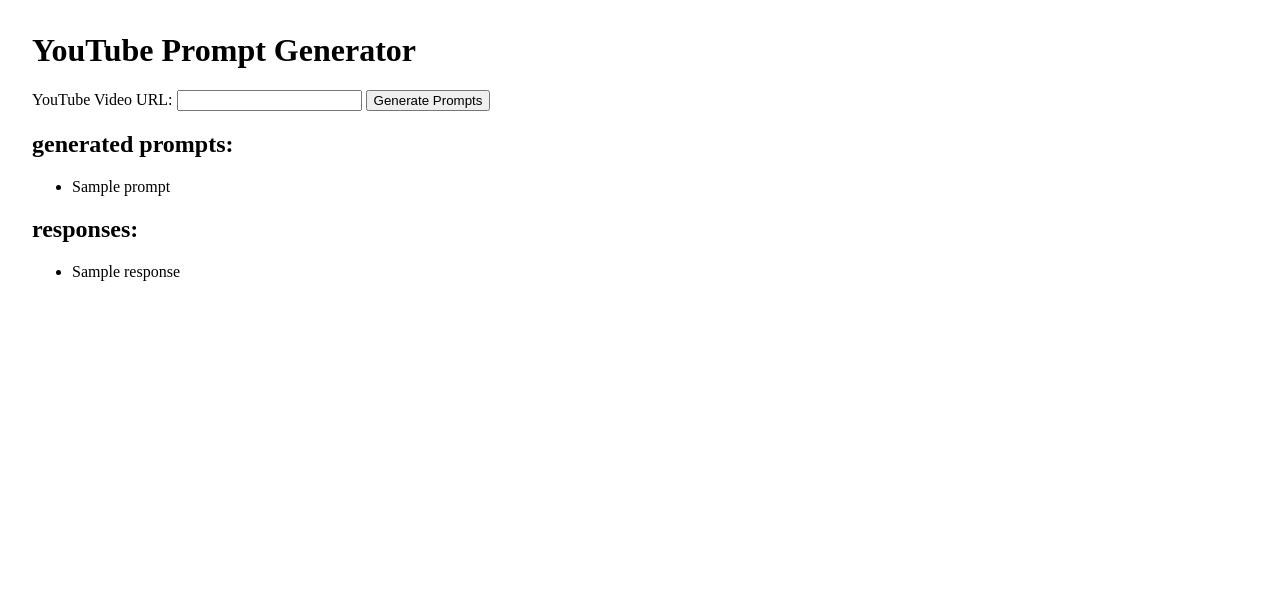
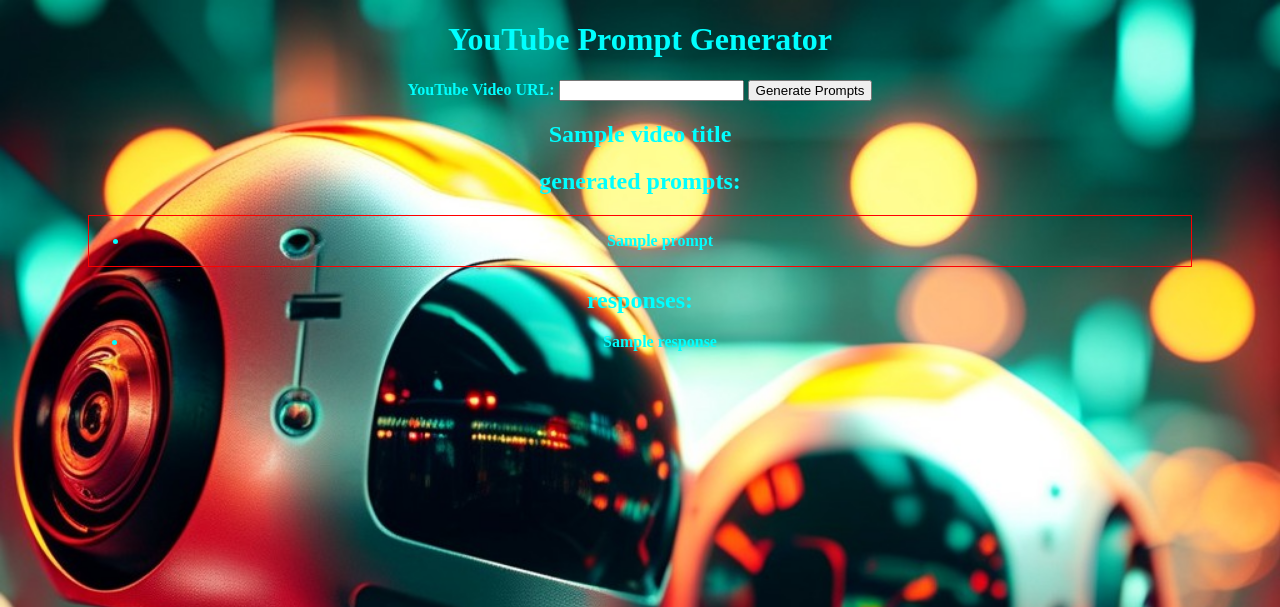
Before and after one commit to DayByDayBy/silly_snakes, a Flask app: template templates/index.html in a window 1280 px wide. Shown: the top 607 px of the page. Run offline with Flask 3, Linux system fonts and the light colour scheme; the template is opened without the code that fills it: most values are stand-ins (such as "Sample title", 1, 10 or a date in 2020).

Commit message:
image, some style, broke some stuff, fixed some  stuff

```diff
--- a/app.py
+++ b/app.py
@@ -31,12 +31,9 @@ def get_video_title(api_key, video_id):
     if 'items' in response and len(response['items']) > 0:
         video_title = response['items'][0]['snippet']['title']
         return video_title
-    video_title = requests.get['items'][0]['snippet']['title']
-    return video_title
+    return None
 
-
-
-def get_comments(api_key, video_id, max_results=100):
+def get_comments(api_key, video_id, max_results=200):
     """
     fetches youtube comments via API because why not
 
@@ -66,7 +63,7 @@ def get_comments(api_key, video_id, max_results=100):
         error_message = e.content.decode('utf-9')
         return {"error": error_message}
 
-def generate_prompts(comments, num_prompts=5, slice_size=30):
+def generate_prompts(comments, video_title, num_prompts=5, slice_size=5):
     """
     generate a list of random prompts from a list of comments.
 
@@ -74,10 +71,12 @@ def generate_prompts(comments, num_prompts=5, slice_size=30):
     comments (list): list of comments.
     num_prompts (int): no. of prompts to generate.
     slice_size (int): no. of words per prompt slice.
+    video_title: as it sounds
 
     returns:
     list: List of generated prompts.
     """
+
     all_comments = ' '.join(comments)
     words = all_comments.split()
     if len(words) < slice_size:
@@ -86,11 +85,12 @@ def generate_prompts(comments, num_prompts=5, slice_size=30):
     slices = [' '.join(words[i:i+slice_size]) for i in range(len(words) - slice_size + 1)]
 
     prompts = []
+
     for _ in range(num_prompts):
         slice_ = random.choice(slices)
         if slice_[-1] not in '.!?':
             slice_ += '.'
-        prompts.append(f"prompt: {slice_}")
+        prompts.append(f"{video_title} : {slice_}")
 
     return prompts
 
@@ -106,22 +106,24 @@ def generate_responses(prompts, model_name='llama3'):
 def index():
     prompts = []
     responses = []
+    video_title = None
     if request.method == 'POST':
         api_key = os.getenv("YOUTUBE_API_KEY")  # Ensure you have this environment variable set
         video_url = request.form['video_url']
         video_id = get_video_id(video_url)
 
         if video_id:
+            video_title = get_video_title(api_key, video_id)
             comments = get_comments(api_key, video_id)
             if comments:
-                prompts = generate_prompts(comments)
+                prompts = generate_prompts(video_title, comments)
                 responses = generate_responses(prompts)
             else:
                 prompts = ["no comments found or unable to retrieve comments."]
         else:
             prompts = ["invalid youtube url."]
 
-    return render_template('index.html', prompts=prompts, responses=responses)
+    return render_template('index.html', prompts=prompts, responses=responses, video_title=video_title)
 
 if __name__ == '__main__':
     app.run(debug=True, port=5001)
--- a/templates/index.html
+++ b/templates/index.html
@@ -6,7 +6,16 @@
     <title>YouTube Prompt Generator</title>
     <style>
     body {
-        margin: 2rem;
+        background-image: url('{{ url_for("static", filename="images/robots.jpg") }}');
+        background-size: 100% auto;
+        background-repeat: no-repeat;
+        background-clip: text;
+        color: aqua;
+        text-align: center;
+        font-weight: bold;
+    }
+    .container{
+        margin: 0rem 5rem;
       }
     .prompt-response {
         margin-bottom: 2rem;
@@ -17,45 +26,61 @@
     .response {
         margin-left: 2rem;
       }
-      #loading{
-        display:none;
+    .prompt-box{
+        border: 1px solid red;
+
+    }
+    .response-box{
+
+    }
+    #loading {
+        display: none;
         font-weight: bold;
       }
     </style>
 
     <script>
       function showLoading() {
-            document.getelementById('loading').style.dispaly = 'block';
+        document.getelementById("loading").style.display = "block";
       }
     </script>
   </head>
 
   <body>
+    <div class="container">
     <h1>YouTube Prompt Generator</h1>
-    <form method="POST" onSubmit"showLoading()">
+    <form method="POST" onSubmit="showLoading()">
       <label for="video_url">YouTube Video URL:</label>
       <input type="text" id="video_url" name="video_url" required />
       <button type="submit">Generate Prompts</button>
     </form>
 
-    {% if prompts %}
+    {% if video_title %}
+    <h2>{{video_title}}</h2>
+    {% endif %} {% if prompts %}
     <h2>generated prompts:</h2>
+    <div class='prompt-box'>
     <ul>
       {% for prompt in prompts %}
       <li>{{ prompt }}</li>
       {% endfor %}
     </ul>
+    </div>
     {% endif %}
 
-    <div id="loading">generating... please hold</div>
+    <div id="loading">generating... #e hold</div>
 
     {% if responses %}
     <h2>responses:</h2>
+    <div class='response-box'>
     <ul>
       {% for response in responses %}
       <li>{{ response }}</li>
       {% endfor %}
     </ul>
+    </div>
     {% endif %}
+    <div>
   </body>
+
 </html>
```
Also changed, not shown: static/images/robots.jpg (added). Lines whose indentation alone changed are shown as unchanged.
